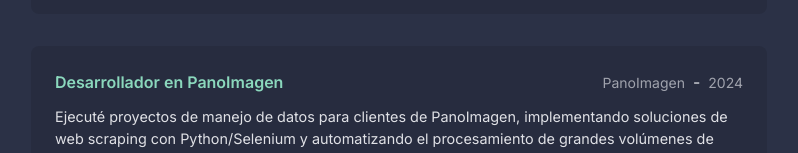
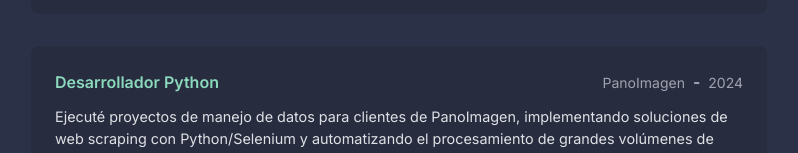
Before and after one commit to Kobakk/centered-craft-portfolio-fbb91b74, a React (Vite) app: page / in a window 1280 px wide. Shown: the part 741-894 px from the top of the page, without its empty margins (241-1039 px from the left). Built offline with nearby package versions, Linux system fonts and the light colour scheme.

Commit message:
Rename job title
Rename "Desarollador en PanoImagen" to "Desarrollador Python".

```diff
--- a/src/pages/Index.tsx
+++ b/src/pages/Index.tsx
@@ -183,7 +183,7 @@ const Index = () => {
               className="bg-black/10 p-6 rounded-lg"
             >
               <div className="flex flex-col md:flex-row md:justify-between mb-2">
-                <h3 className="job-title">Desarrollador en PanoImagen</h3>
+                <h3 className="job-title">Desarrollador Python</h3>
                 <div>
                   <span className="job-place">PanoImagen</span>
                   <span className="mx-2">-</span>
```
